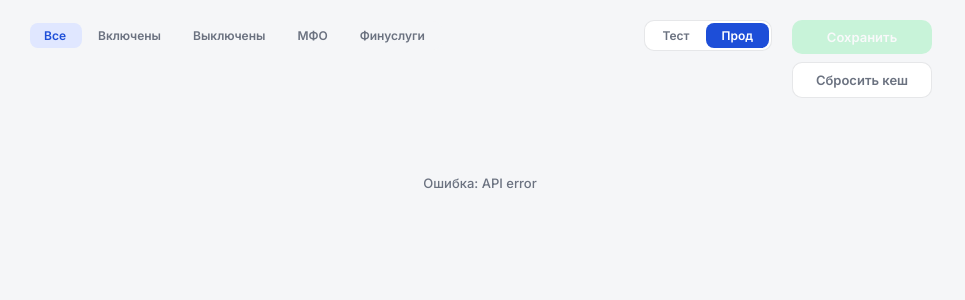
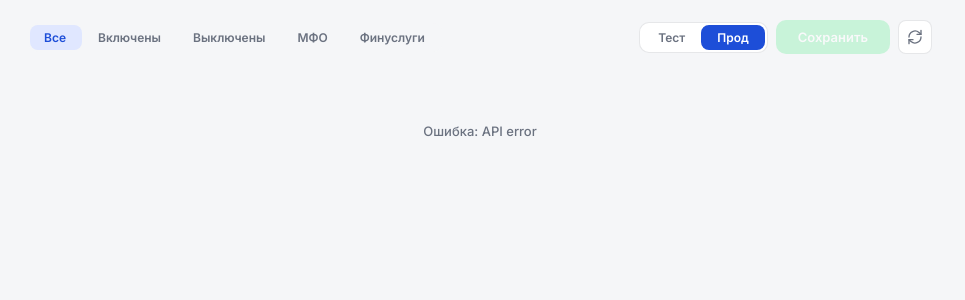
Before and after one commit to engwatch/insapp-skills, a Flask app: page /showcase in a window 1280 px wide. Shown: the part 56-356 px from the top of the page, without its empty margins (0-965 px from the left). Run offline with Flask 3, Linux system fonts and the light colour scheme; data that the repository does not hold is empty.

Commit message:
ui: single-row controls — filters, env, save, cache icon inline
Co-Authored-By: Claude Opus 4.6 <noreply@anthropic.com>

```diff
--- a/tools/mfo-dashboard/templates/showcase.html
+++ b/tools/mfo-dashboard/templates/showcase.html
@@ -45,23 +45,10 @@
 
 .showcase-controls {
   display: flex;
-  gap: 20px;
-  align-items: flex-start;
+  gap: 10px;
+  align-items: center;
   padding: 20px 28px;
   max-width: 960px;
-}
-.controls-left {
-  flex: 1;
-  display: flex;
-  gap: 10px;
-  align-items: center;
-}
-.controls-right {
-  display: flex;
-  flex-direction: column;
-  gap: 8px;
-  min-width: 140px;
-  flex-shrink: 0;
 }
 
 .filter-tabs {
@@ -88,10 +75,6 @@
 .filter-tab .cnt { font-weight: 400; color: var(--t4); margin-left: 2px; }
 .filter-tab.active .cnt { color: var(--v); opacity: .6; }
 
-.showcase-actions {
-  display: none;
-}
-
 .showcase-body {
   padding: 0 28px 48px;
   max-width: 960px;
@@ -99,8 +82,14 @@
 .btn-save { background: #16A34A; color: #fff; }
 .btn-save:hover { background: #15803D; }
 .btn-save:disabled { background: #86EFAC; color: #fff; }
-.btn-cache { background: #fff; color: var(--t3); border: 1px solid var(--rim2); }
+.btn-cache {
+  background: #fff; color: var(--t3); border: 1px solid var(--rim2);
+  width: 34px; height: 34px; padding: 0;
+  display: flex; align-items: center; justify-content: center;
+  border-radius: 8px; flex-shrink: 0;
+}
 .btn-cache:hover { background: var(--bg); color: var(--t2); }
+.btn-cache svg { width: 16px; height: 16px; }
 
 .save-status {
   font-size: 12px;
@@ -291,7 +280,6 @@
 </div>
 
 <div class="showcase-controls">
-  <div class="controls-left">
   <div class="filter-tabs" id="filterTabs">
     <button class="filter-tab active" data-filter="all">Все <span class="cnt" id="cnt-all"></span></button>
     <button class="filter-tab" data-filter="enabled">Включены <span class="cnt" id="cnt-enabled"></span></button>
@@ -299,18 +287,15 @@
     <button class="filter-tab" data-filter="Mfo">МФО <span class="cnt" id="cnt-mfo"></span></button>
     <button class="filter-tab" data-filter="Finuslugi">Финуслуги <span class="cnt" id="cnt-fin"></span></button>
   </div>
-    <div class="env-toggle" style="margin-left: auto;">
+  <div style="margin-left:auto;display:flex;align-items:center;gap:8px;">
+    <span class="changes-badge" id="changesBadge" style="display:none;"><span id="changesCount">0</span> изм.</span>
+    <span class="save-status" id="saveStatus"></span>
+    <div class="env-toggle">
       <button class="env-btn" data-env="test" onclick="switchEnv('test')">Тест</button>
       <button class="env-btn active" data-env="prod" onclick="switchEnv('prod')">Прод</button>
     </div>
-  </div>
-  <div class="controls-right">
-    <span class="changes-badge" id="changesBadge" style="display:none;">
-      <span id="changesCount">0</span> изм.
-    </span>
     <button class="btn btn-save" id="saveBtn" onclick="saveChanges()" disabled>Сохранить</button>
-    <button class="btn btn-cache" onclick="invalidateCache()">Сбросить кеш</button>
-    <span class="save-status" id="saveStatus"></span>
+    <button class="btn btn-cache" onclick="invalidateCache()" title="Сбросить кеш"><svg viewBox="0 0 24 24" fill="none" stroke="currentColor" stroke-width="2" stroke-linecap="round" stroke-linejoin="round"><path d="M21 2v6h-6"/><path d="M3 12a9 9 0 0 1 15-6.7L21 8"/><path d="M3 22v-6h6"/><path d="M21 12a9 9 0 0 1-15 6.7L3 16"/></svg></button>
   </div>
 </div>
 
```
Lines whose indentation alone changed are shown as unchanged.
